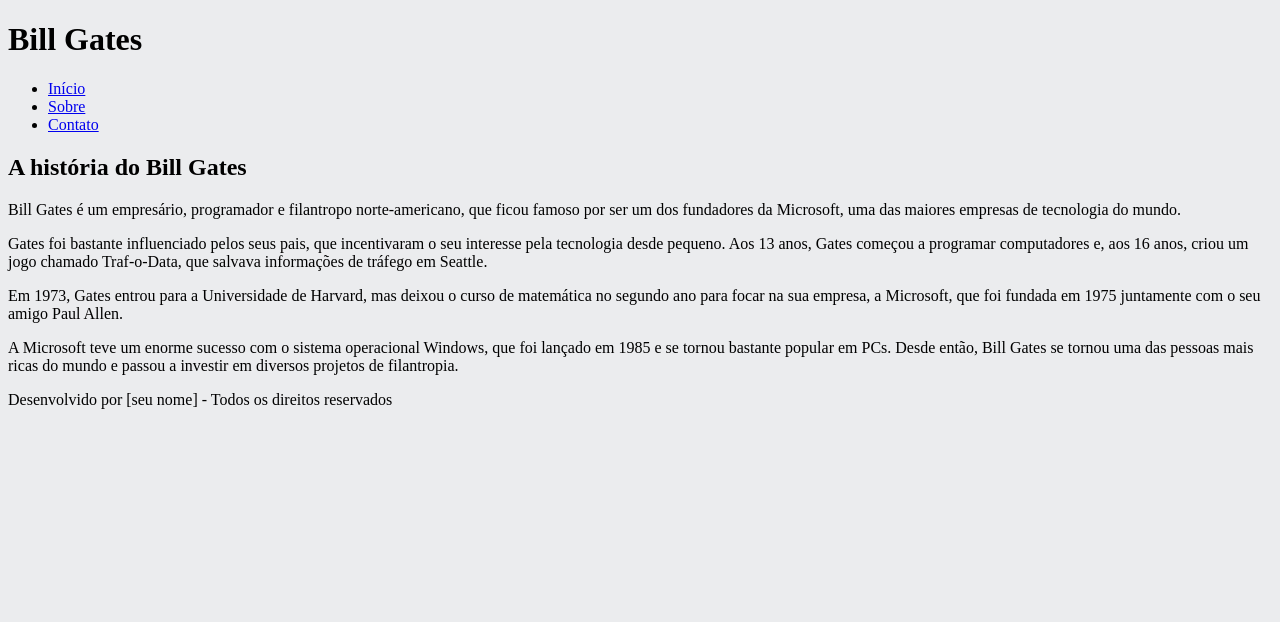
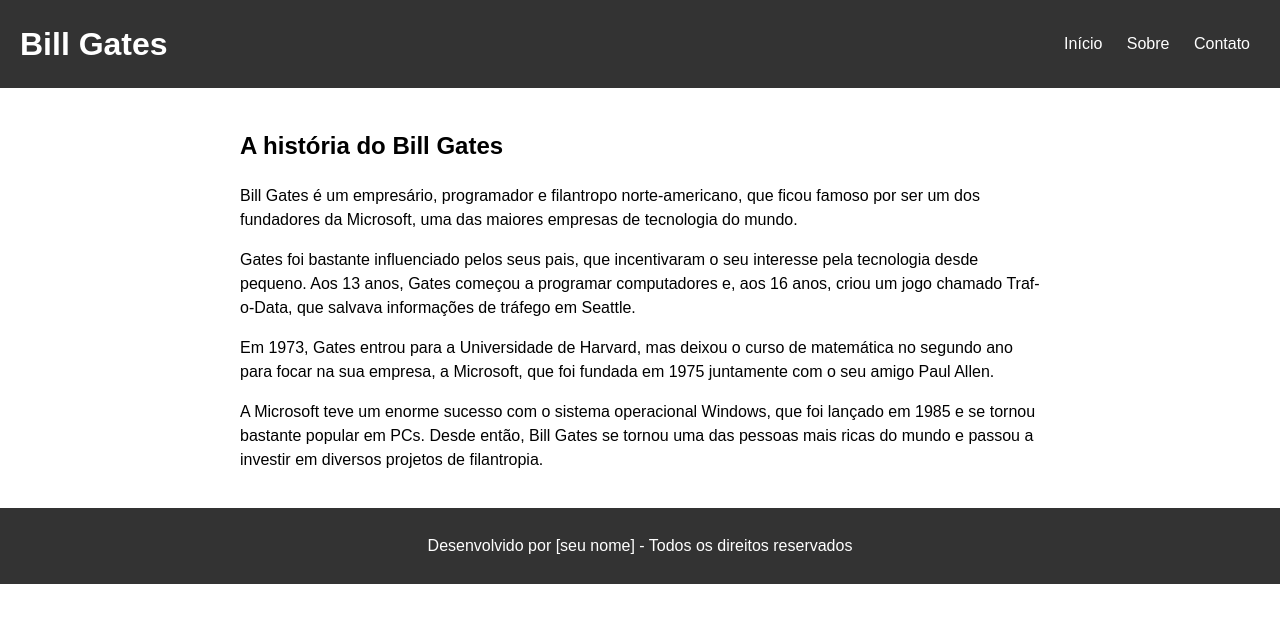
Before and after one commit to SoyBrother/ruanefelipe, a plain HTML site: page index.html in a window 1280 px wide. Drawn offline with Linux system fonts and the light colour scheme.

Commit message:
Update style.css

```diff
--- a/style.css
+++ b/style.css
@@ -1,6 +1,87 @@
-:root {
-    --cor-de-fundo: #EBECEE;
-    }
-    body {
-        background-color: var(--cor-de-fundo);
-        }
+body {
+  font-family: Arial, sans-serif;
+  margin: 0;
+  padding: 0;
+  font-size: 16px;
+  line-height: 1.5;
+}
+
+header {
+  background-color: #333;
+  color: #fff;
+  padding: 20px;
+  display: flex;
+  align-items: center;
+  justify-content: space-between;
+}
+
+nav ul {
+  list-style: none;
+  margin: 0;
+  padding: 0;
+}
+
+nav ul li {
+  display: inline-block;
+}
+
+nav ul li a {
+  color: #fff;
+  text-decoration: none;
+  padding: 10px;
+}
+
+h1 {
+  margin: 0;
+}
+
+section {
+  padding: 20px;
+}
+
+article {
+  max-width: 600px;
+  margin: 0 auto;
+}
+
+footer {
+  background-color: #333;
+  color: #fff;
+  padding: 10px;
+  text-align: center;
+}
+
+@media only screen and (min-width: 768px) {
+  header {
+    display: flex;
+    justify-content: space-between;
+    align-items: center;
+    padding: 20px;
+  }
+
+  nav li {
+    display: inline-block;
+  }
+
+  nav li a {
+    color: #fff;
+    text-decoration: none;
+    padding: 10px;
+  }
+
+  section {
+    display: flex;
+    justify-content: center;
+    align-items: center;
+  }
+
+  article {
+    max-width: 800px;
+    margin: 0 auto;
+  }
+
+  footer {
+    text-align: center;
+    padding: 10px;
+  }
+}
```
